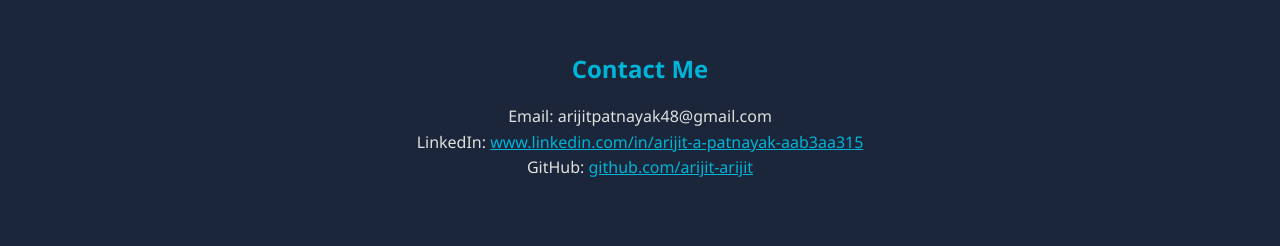
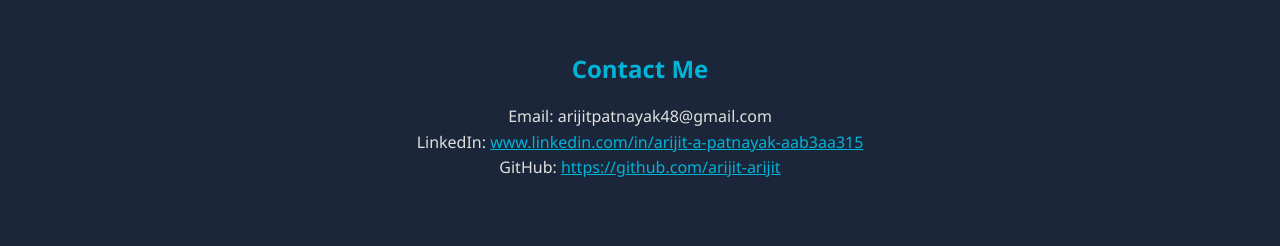
Before and after one commit to arijit-arijit/my-website2, a plain HTML site: page index.html in a window 1280 px wide. Shown: the part 3571-3817 px from the top of the page. Drawn offline with Linux system fonts and the light colour scheme.

Commit message:
Update index.html

```diff
--- a/index.html
+++ b/index.html
@@ -79,7 +79,7 @@
       <h2>Contact Me</h2>
       <p>Email: arijitpatnayak48@gmail.com</p>
       <p>LinkedIn: <a href="https://www.linkedin.com/in/arijit-a-patnayak-aab3aa315" target="_blank">www.linkedin.com/in/arijit-a-patnayak-aab3aa315</a></p>
-      <p>GitHub: <a href="https://github.com/alexdoe" target="_blank">github.com/arijit-arijit</a></p>
+      <p>GitHub: <a href="https://github.com/alexdoe" target="_blank">https://github.com/arijit-arijit</a></p>
     </div>
   </section>
 
```
